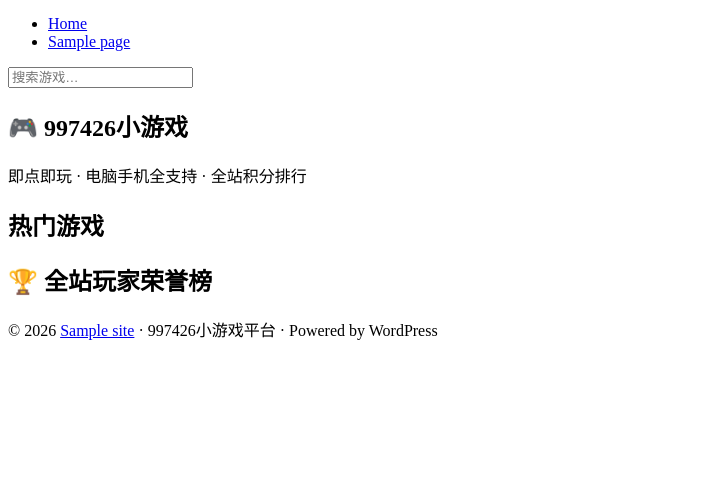
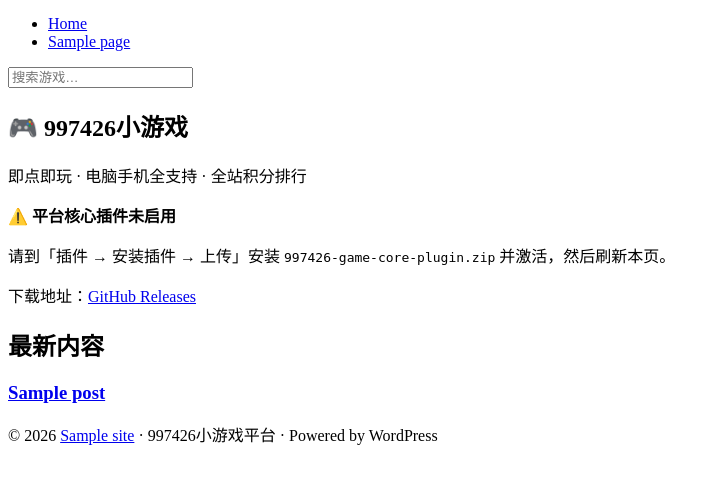
Before and after one commit to zzidcn/997426youxi, a WordPress theme: template themes/997426game/index.php in a window 1280 px wide. Shown: the part 267-751 px from the top of the page, without its empty margins (0-720 px from the left). Run offline with PHP 8.4 and a stand-in for WordPress, Linux system fonts and the light colour scheme; the site name, menu and one post (Sample post) are stand-ins, and other content is empty.

Commit message:
fix(theme): 插件未启用时优雅降级，不再致命报错
- index.php 检测插件类与短代码是否存在，未启用时显示安装引导而非 Fatal Error
- single-game.php / archive.php 短代码调用前用 shortcode_exists() 防护
- 新增 .g99-notice 提示框样式

```diff
--- a/themes/997426game/assets/css/main.css
+++ b/themes/997426game/assets/css/main.css
@@ -153,3 +153,9 @@ a:hover { filter: brightness(1.15); }
   background: var(--g99-card); border-radius: 8px; color: var(--g99-muted);
 }
 .g99-pagination .current { background: var(--g99-accent); color: #fff; }
+
+/* 提示框 */
+.g99-notice {
+  background: #2b2440; border: 1px solid var(--g99-accent);
+  border-radius: var(--g99-radius); padding: 16px 20px; margin: 24px 0;
+}
--- a/themes/997426game/index.php
+++ b/themes/997426game/index.php
@@ -1,8 +1,12 @@
 <?php
 /**
  * 首页：最新游戏 + 分类导航。
+ *
+ * 兼容降级：997426-game-core 插件未启用时显示提示而非报错。
  */
 get_header();
+
+$plugin_active = class_exists( 'GAME997426_Leaderboard' ) && shortcode_exists( 'games_grid' );
 ?>
 <div class="g99-container">
 	<section class="g99-hero">
@@ -10,6 +14,41 @@ get_header();
 		<p>即点即玩 · 电脑手机全支持 · 全站积分排行</p>
 	</section>
 
+	<?php if ( ! $plugin_active ) : ?>
+		<div class="g99-notice">
+			<p><strong>⚠️ 平台核心插件未启用</strong></p>
+			<p>请到「插件 → 安装插件 → 上传」安装 <code>997426-game-core-plugin.zip</code> 并激活，然后刷新本页。</p>
+			<p>下载地址：<a href="https://github.com/zzidcn/997426youxi/releases/latest" target="_blank" rel="noopener">GitHub Releases</a></p>
+		</div>
+
+		<!-- 未启用插件时兜底展示普通页面列表 -->
+		<section>
+			<h2 class="g99-section-title">最新内容</h2>
+			<div class="g99-grid">
+				<?php
+				$fallback = new WP_Query(
+					array(
+						'post_type'      => 'any',
+						'post_status'    => 'publish',
+						'posts_per_page' => 8,
+						'no_found_rows'  => true,
+					)
+				);
+				while ( $fallback->have_posts() ) :
+					$fallback->the_post();
+					?>
+					<a class="g99-card" href="<?php the_permalink(); ?>">
+						<div class="g99-card-body">
+							<h3 class="g99-card-title"><?php the_title(); ?></h3>
+						</div>
+					</a>
+					<?php
+				endwhile;
+				wp_reset_postdata();
+				?>
+			</div>
+		</section>
+	<?php else : ?>
 		<section>
 			<h2 class="g99-section-title">热门游戏</h2>
 			<?php echo do_shortcode( '[games_grid limit="12"]' ); ?>
@@ -19,7 +58,7 @@ get_header();
 			<h2 class="g99-section-title">🏆 全站玩家荣誉榜</h2>
 			<?php
 			$top = GAME997426_Leaderboard::site_top_players( 10 );
-		if ( $top && class_exists( 'GAME997426_Leaderboard' ) ) :
+			if ( $top ) :
 				?>
 				<ol class="g99-lb-list g99-site-lb">
 					<?php foreach ( $top as $i => $row ) : ?>
@@ -34,6 +73,7 @@ get_header();
 				<p class="g99-muted">暂无数据，玩一局就能上榜！</p>
 			<?php endif; ?>
 		</section>
+	<?php endif; ?>
 </div>
 <?php
 get_footer();
```
Also changed, not shown: themes/997426game/archive.php (+7 -1 lines), themes/997426game/single-game.php (+11 -3 lines). Lines whose indentation alone changed are shown as unchanged.
